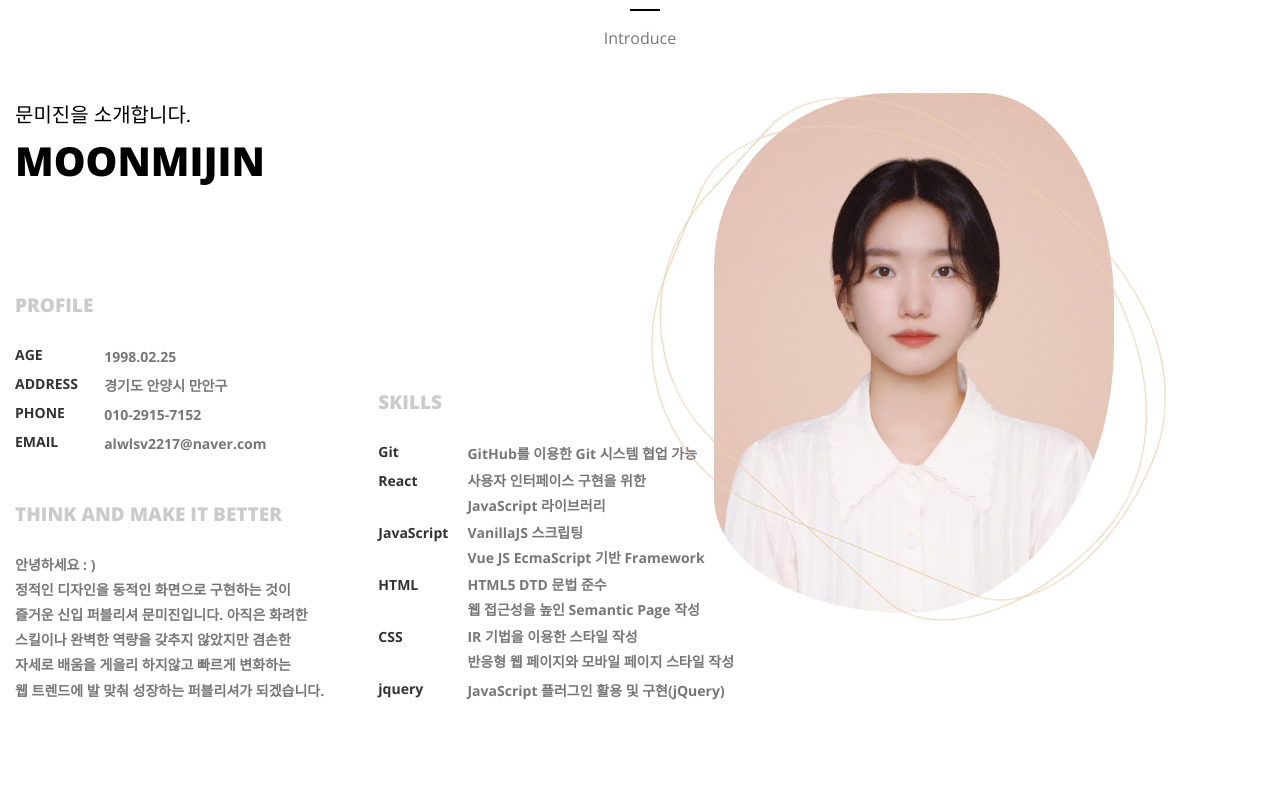
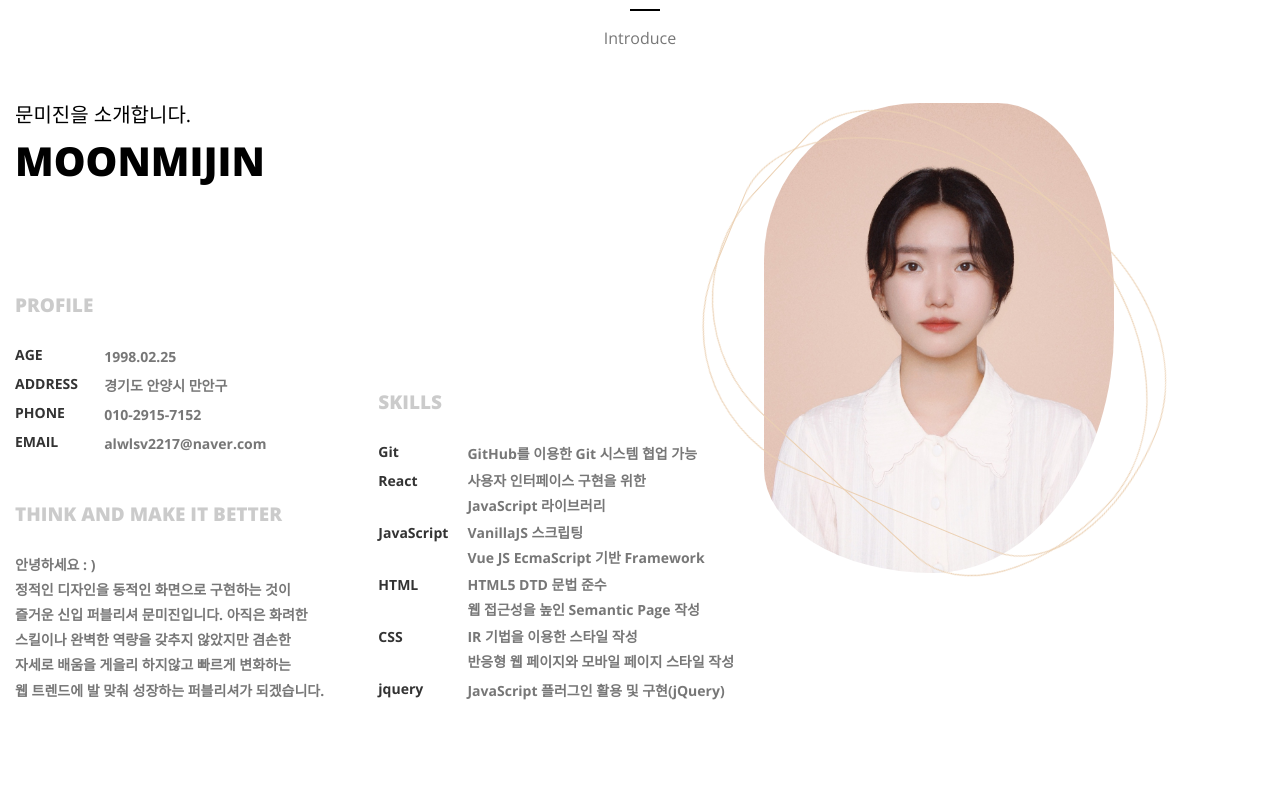
Before and after one commit to moonme98/portfolio, a plain HTML site: page index.html in a window 1280 px wide. Shown: the part 991-1793 px from the top of the page. Drawn offline with nearby package versions, Linux system fonts and the light colour scheme; some packages are replaced by stand-ins of ours; a script that the page names is missing.

Commit message:
Add files via upload

```diff
--- a/css/style.css
+++ b/css/style.css
@@ -248,7 +248,6 @@ body {
     min-width: 1250px;
     padding: 120px 0;
 }
-
 #page1 .title span::after {
 	content: "";
 	position: absolute;
@@ -316,10 +315,10 @@ body {
 }
 #page1 .photo {
 	position: absolute;
-	right: 13%;
-	top: 28%;
-	width: 400px;
-	height: 520px;
+	right: 18%;
+	top: 29%;
+	width: 350px;
+	height: 470px;
 	text-indent: -9999px;
 	border-radius: 60% 45% 70% 65%/45% 55% 70% 30%;
 	background: url(../images/img/myphoto.jpg) no-repeat center center;
@@ -334,8 +333,8 @@ body {
 	position: absolute;
     left: 0;
 	top: 0;
-	width: 400px;
-	height: 520px;
+	width: 350px;
+	height: 470px;
 	border: 1px solid #ebd0b2;
 	border-radius: 60% 45% 70% 65%/45% 55% 70% 30%;
 	animation: rotate 12s infinite;
@@ -345,8 +344,8 @@ body {
 	position: absolute;
     left: 0;
 	top: 0;
-	width: 400px;
-	height: 520px;
+	width: 350px;
+	height: 470px;
 	border: 1px solid #ebd0b2;
 	border-radius: 60% 45% 70% 65%/45% 55% 70% 30%;
 	animation: rotate 12s infinite;
@@ -358,6 +357,11 @@ body {
 	}
 	100% {
 		transform: rotate(360deg);
+	}
+}
+@media only screen and (max-width: 1550px) {
+	#page1 .photo {
+		right: 13%;
 	}
 }
 
```
